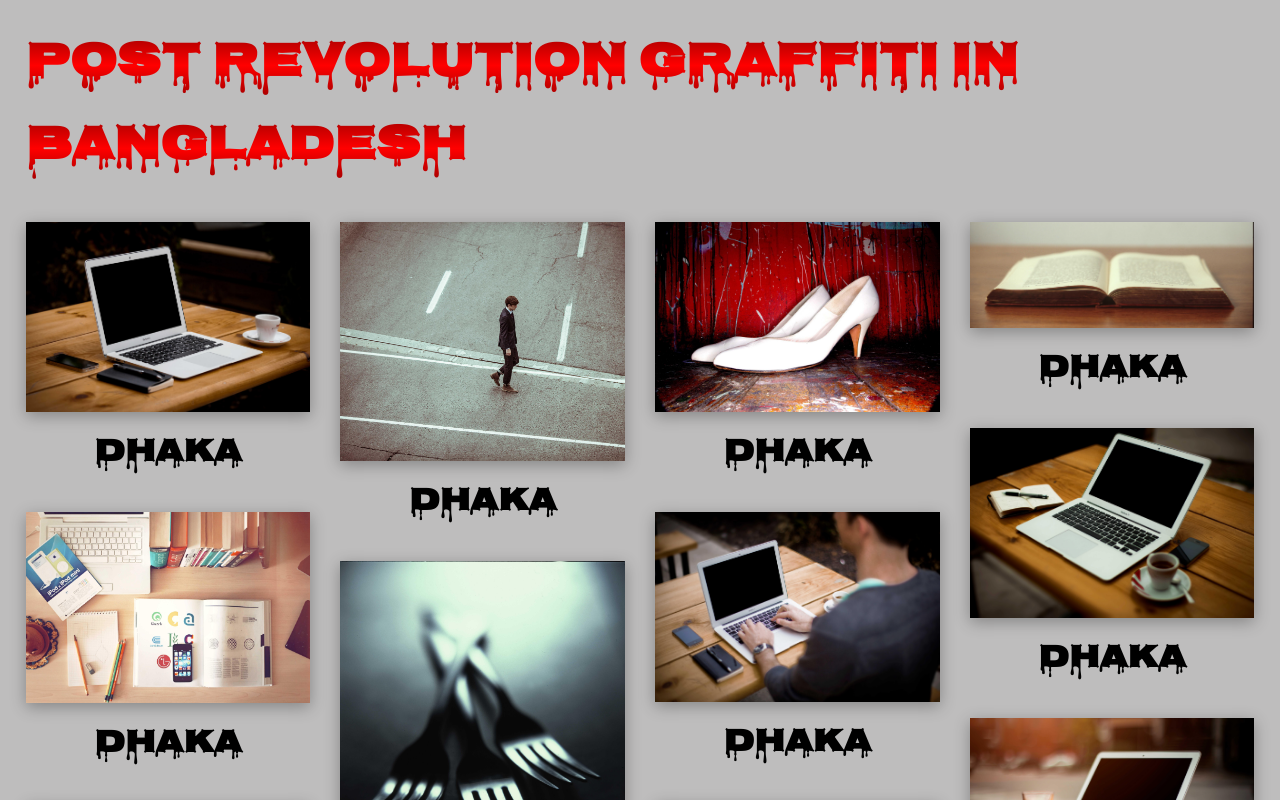
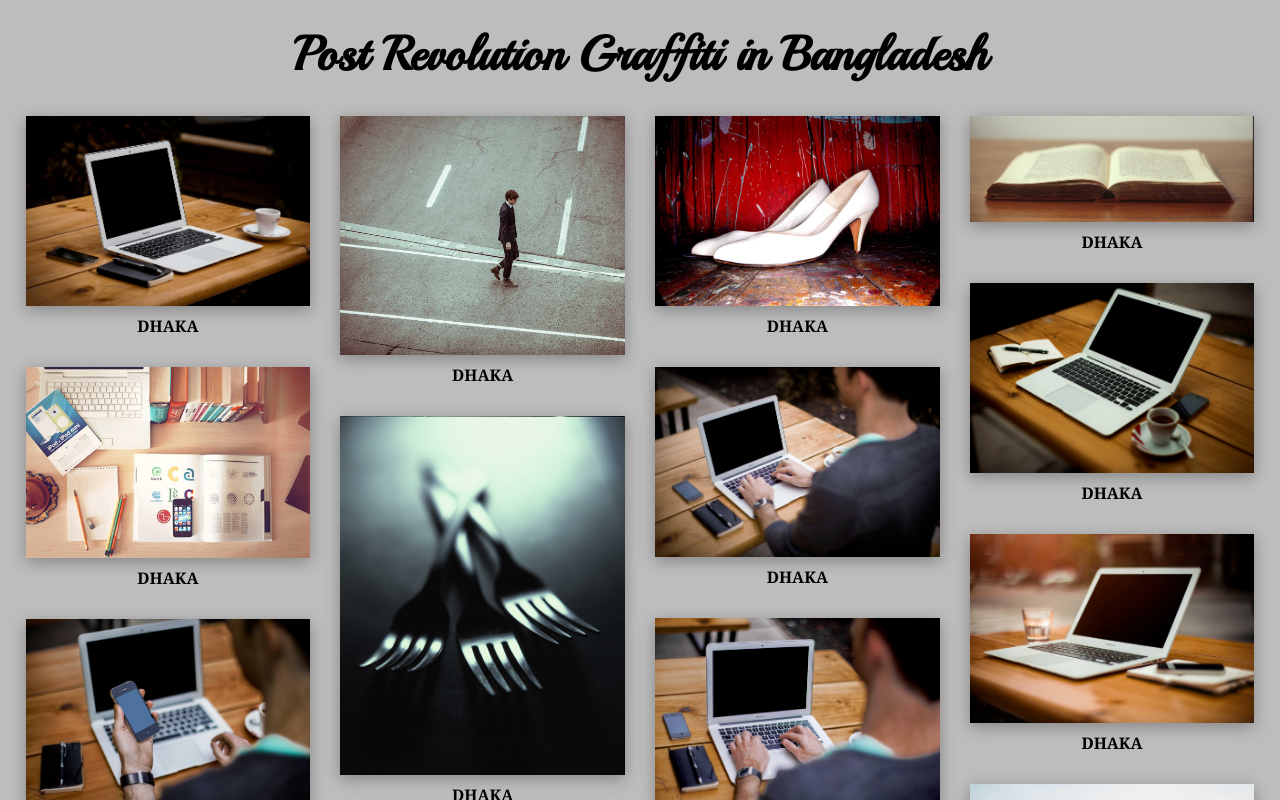
Before and after one commit to AsefHossainKhan/post-rev-graffiti, a React (Vite) app: page / in a window 1280 px wide. Shown: the top 800 px of the page. Built offline with nearby package versions, Linux system fonts and the light colour scheme.

Commit message:
fonts updated

```diff
--- a/src/components/HeaderComponent/HeaderComponent.css
+++ b/src/components/HeaderComponent/HeaderComponent.css
@@ -1,6 +1,7 @@
 .header-container {
   width: 100%;
   display: flex;
+  flex-direction: column;
   justify-content: center;
   padding-top: 3vh;
   padding-bottom: 4vh;
@@ -8,7 +9,9 @@
 
 .header-text {
   font-size: var(--fs-xl);
-  color: #8b0000; /* Dark red as a fallback color */
+  font-family: var(--ff-xl);
+  text-align: center;
+  /* color: #8b0000;
   background: linear-gradient(
     to bottom,
     #8b0000,
@@ -17,8 +20,9 @@
     #ff0000,
     #8b0000
   );
+  background-clip: inherit;
   -webkit-text-fill-color: transparent;
-  -webkit-background-clip: text;
+  -webkit-background-clip: text; */
 }
 
 /* Optional: Add a shadow for a more dramatic effect */
--- a/src/components/ImageComponent/ImageComponent.css
+++ b/src/components/ImageComponent/ImageComponent.css
@@ -16,4 +16,5 @@
 .image-subtext {
   padding-top: 0.5vh;
   font-size: var(--fs-600);
+  font-family: var(--ff-600);
 }
--- a/src/components/ImageModal/ImageModal.css
+++ b/src/components/ImageModal/ImageModal.css
@@ -32,4 +32,5 @@
 
 .modal-image-subtext {
   font-size: var(--fs-600);
+  font-family: var(--ff-600);
 }
--- a/src/index.css
+++ b/src/index.css
@@ -1,29 +1,36 @@
-@import url("https://fonts.googleapis.com/css2?family=Nosifer&display=swap");
-@font-face {
+@import url('https://fonts.googleapis.com/css2?family=Playball&display=swap');
+/* @font-face {
   font-family: "Beauty Morning";
   src: url("/fonts/Beauty Morning.otf") format("opentype"),
     url("/fonts/Beauty Morning.ttf") format("truetype");
   font-weight: normal;
   font-style: normal;
-}
+} */
 
 * {
   margin: 0;
   padding: 0;
   box-sizing: border-box;
-  font-family: "Nosifer", "Beauty Morning", Georgia, "Times New Roman", Times,
+  font-family: "Playball", Georgia, "Times New Roman", Times,
     serif;
 }
 
 :root {
   --fs-xl: 3rem;
-  --fs-600: 2rem;
+  --fs-600: 1rem;
   --fs-400: 1rem;
+
+  --ff-xl: "Playball", Georgia, "Times New Roman", Times,
+    serif;
+  --ff-600: Georgia, "Times New Roman", Times,
+  serif;
+  --ff-400: Georgia, "Times New Roman", Times,
+  serif;
 }
 
 @media (max-width: 768px) {
   :root {
-    --fs-xl: 1.5rem;
+    --fs-xl: 2rem;
     --fs-600: 1rem;
     --fs-400: 0.5rem;
   }
```
